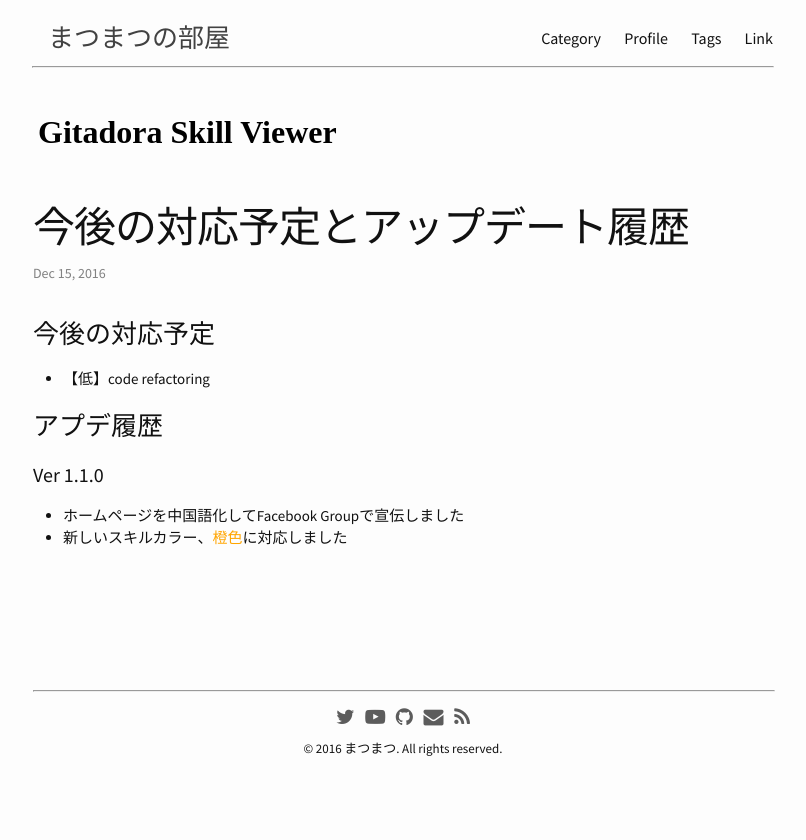
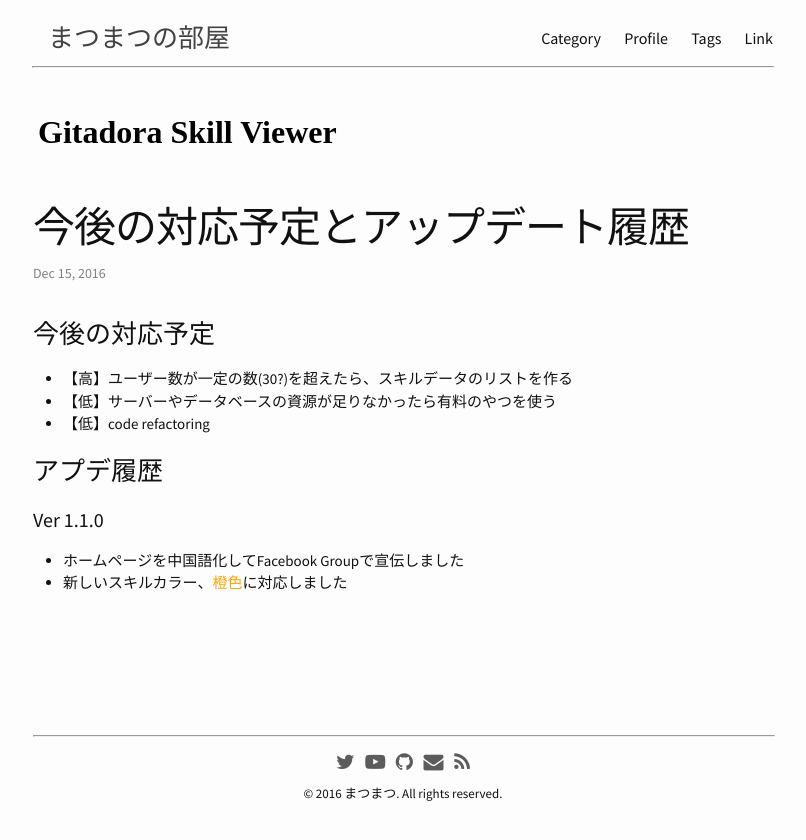
Before and after one commit to ssdh233/ssdh233.github.io, a Jekyll site: the page built from _posts/2016-12-15-development.md, in a window 1280 px wide. Shown: the top 840 px of the page, without its empty margins (237-1043 px from the left). Built offline with Jekyll 4.4.1, drawn with Linux system fonts in a browser that asks for light colours; nearby versions of some CDN libraries; some web fonts are replaced; comment, search, counter and statistics services are not loaded.

Commit message:
Update post

```diff
--- a/_posts/2016-12-15-development.md
+++ b/_posts/2016-12-15-development.md
@@ -8,6 +8,8 @@
 fixed: "true"
 ---
 ### 今後の対応予定
+* 【高】ユーザー数が一定の数(30?)を超えたら、スキルデータのリストを作る
+* 【低】サーバーやデータベースの資源が足りなかったら有料のやつを使う
 * 【低】code refactoring
 
 ### アプデ履歴
```
